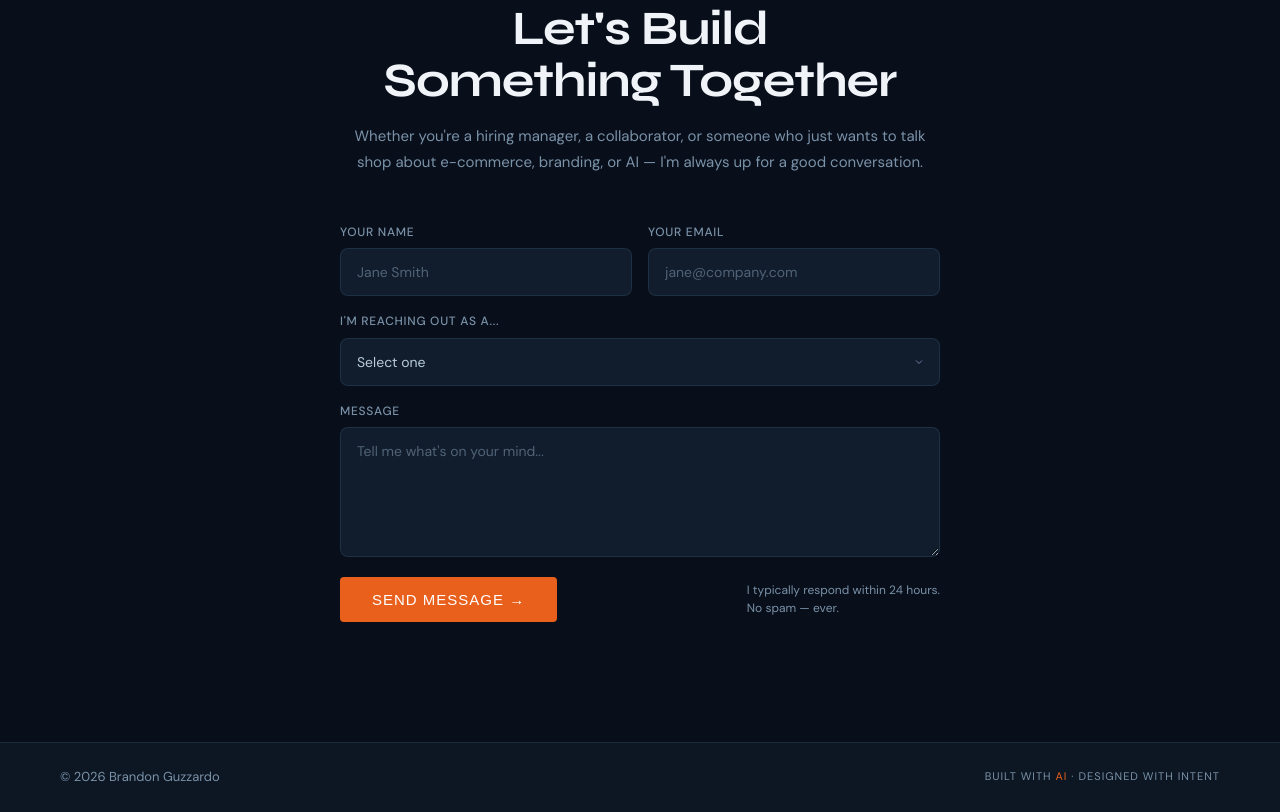
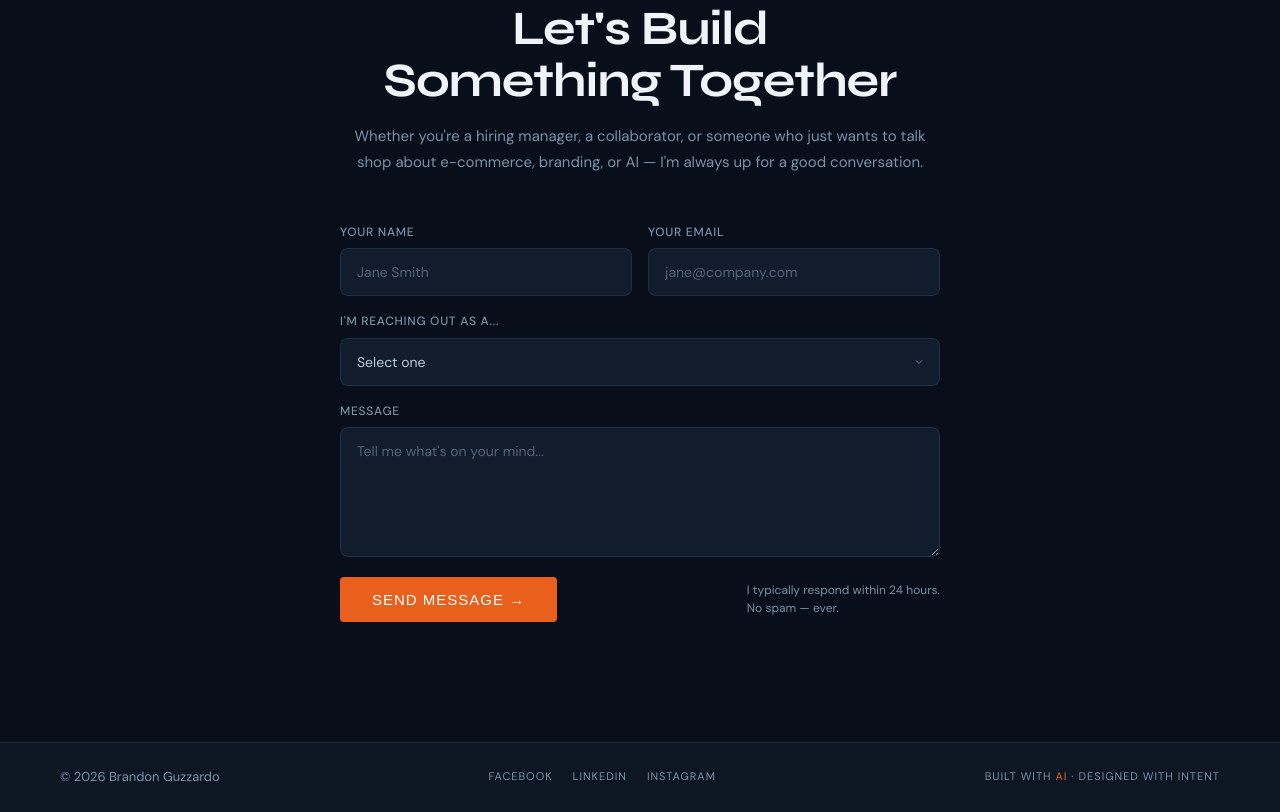
Before and after one commit to brandonjguzzardo/brandonguzzardo.com, a plain HTML site: page index.html in a window 1280 px wide. Shown: the part 6802-7614 px from the top of the page. Drawn offline with Linux system fonts and the light colour scheme; animation ran at ten frames a second.

Commit message:
Add files via upload

```diff
--- a/index.html
+++ b/index.html
@@ -866,6 +866,12 @@ footer{
   letter-spacing:1px;text-transform:uppercase;
 }
 .footer-right span{color:var(--orange)}
+.footer-social{display:flex;gap:20px}
+.footer-social a{
+  font-size:11px;color:var(--muted);text-decoration:none;
+  letter-spacing:1px;text-transform:uppercase;transition:color .2s;
+}
+.footer-social a:hover{color:var(--orange)}
 
 /* ── DIVIDER ───────────────────────────── */
 .divider{
@@ -1474,6 +1480,11 @@ footer{
 <!-- ══ FOOTER ════════════════════════════════ -->
 <footer>
   <div class="footer-left">© 2026 Brandon Guzzardo</div>
+  <div class="footer-social">
+    <a href="https://www.facebook.com/profile.php?id=100000870251566" target="_blank" rel="noopener">Facebook</a>
+    <a href="https://www.linkedin.com/in/brandon-guzzardo-a50151447" target="_blank" rel="noopener">LinkedIn</a>
+    <a href="https://www.instagram.com/brandonguzzardo" target="_blank" rel="noopener">Instagram</a>
+  </div>
   <div class="footer-right">Built with <span>AI</span> · Designed with Intent</div>
 </footer>
 
```
